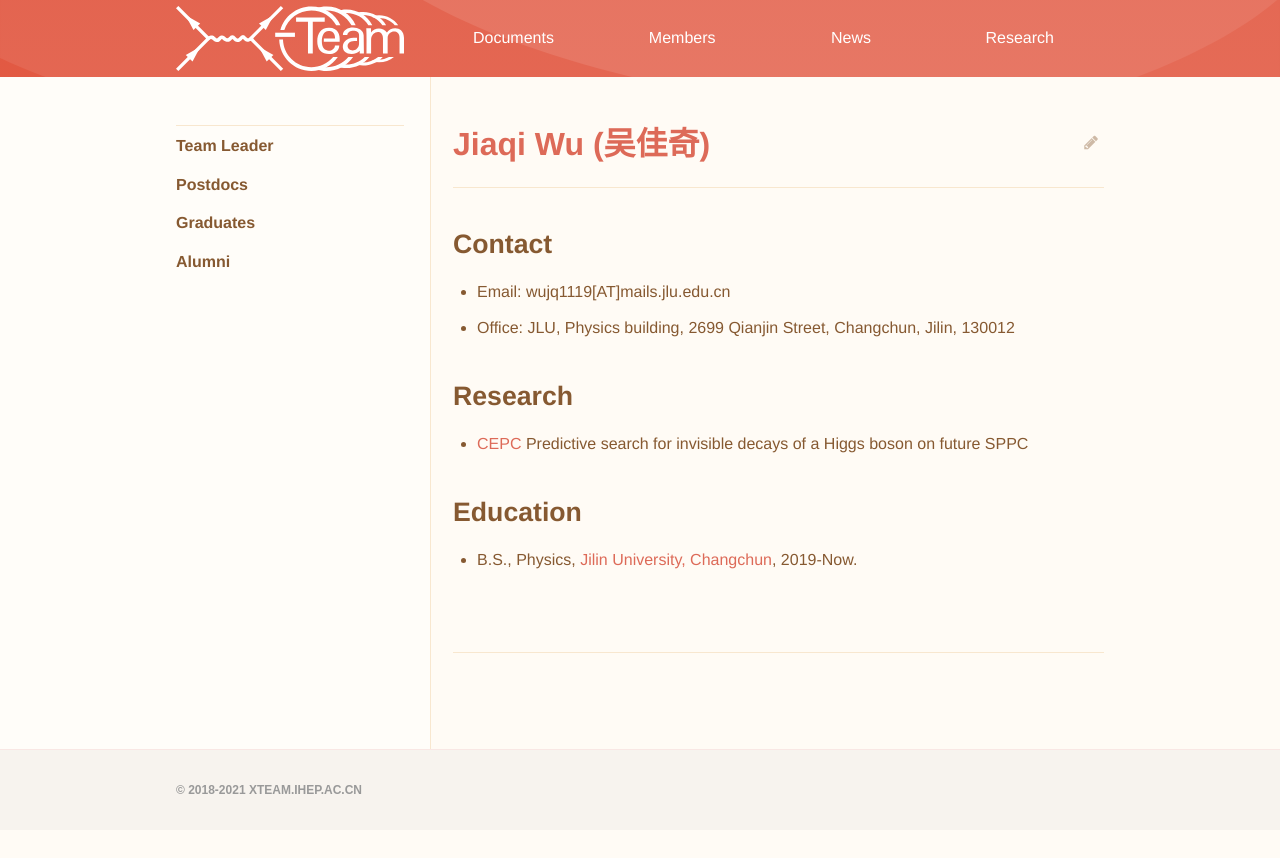
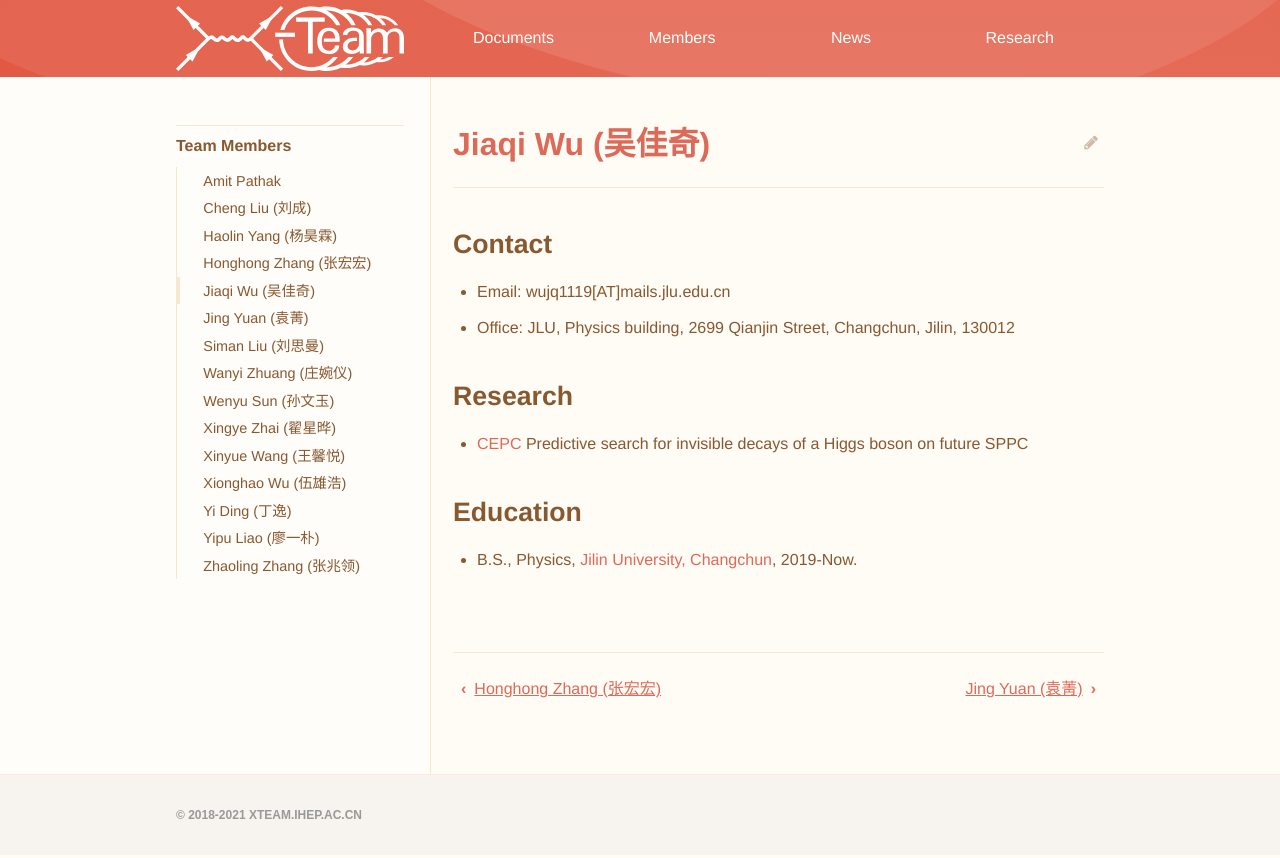
Before and after one commit to dt-np/xteam, a Jekyll site: the page built from _members/Jiaqi_Wu.md, in a window 1280 px wide. Shown: the top 858 px of the page. Built offline with Jekyll 4.4.1, drawn with Linux system fonts in a browser that asks for light colours.

Commit message:
update members

```diff
--- a/_data/members.yml
+++ b/_data/members.yml
@@ -1,28 +1,17 @@
-- title: Team Leader
+- title: Team Members
   pages:
-    - Xin_Shi
-
-- title: Postdocs
-  pages:
-    - Ryuta_Kiuchi
-    - Kai_Liu
-
-- title: Graduates
-  pages:
-
-    - Yuhang_Tan
-    - Tao_Yang
-    - Maoqiang_Jing
-
-- title: Alumni
-  pages:
-
-    - Yihao_Yang
-    - Yumo_Su
-    - Hao_Zeng
-    - Lingteng_Kong
-    - Shan_Gu
-    - Yuzhen_Yang
     - Amit_Pathak
-    - Dengfeng_Zhang
-    - Suyu_Xiao
+    - Cheng_Liu
+    - Haolin_Yang
+    - Honghong_Zhang
+    - Jiaqi_Wu
+    - Jing_Yuan
+    - Siman_Liu
+    - Wanyi_Zhuang
+    - Wenyu_Sun
+    - Xingye_Zhai
+    - Xinyue_Wang
+    - Xionghao_Wu
+    - Yi_Ding
+    - Yipu_Liao
+    - Zhaoling_Zhang
```
Also changed, not shown: _members/index.md (added, +7 -0 lines).
